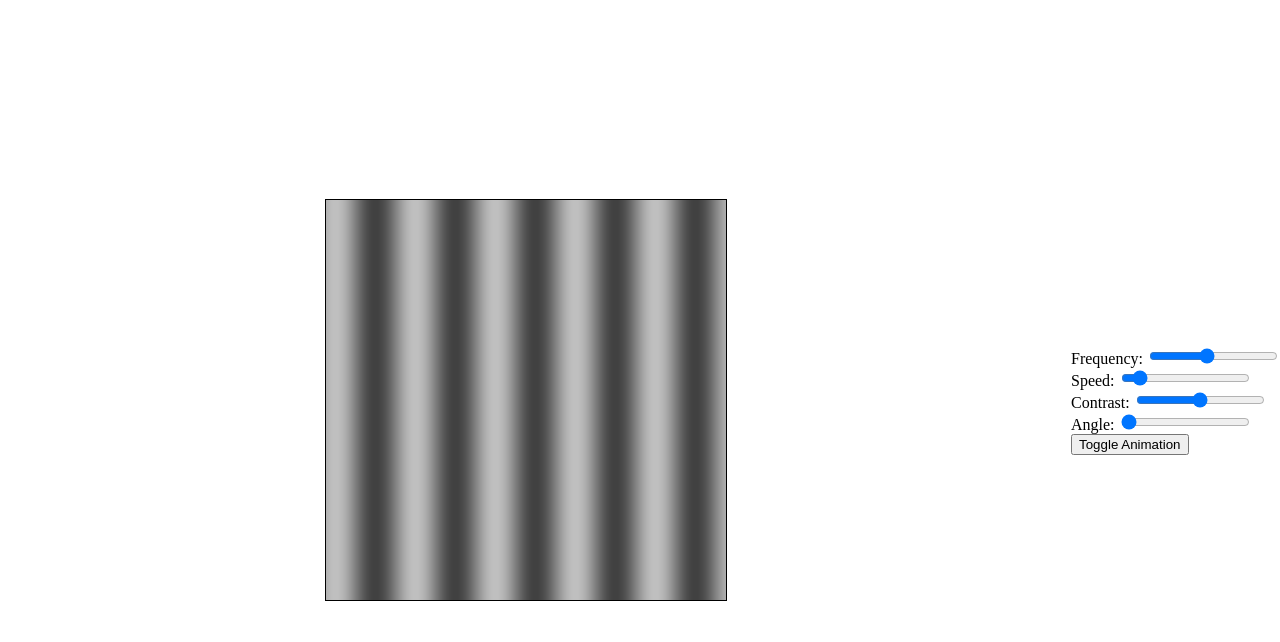
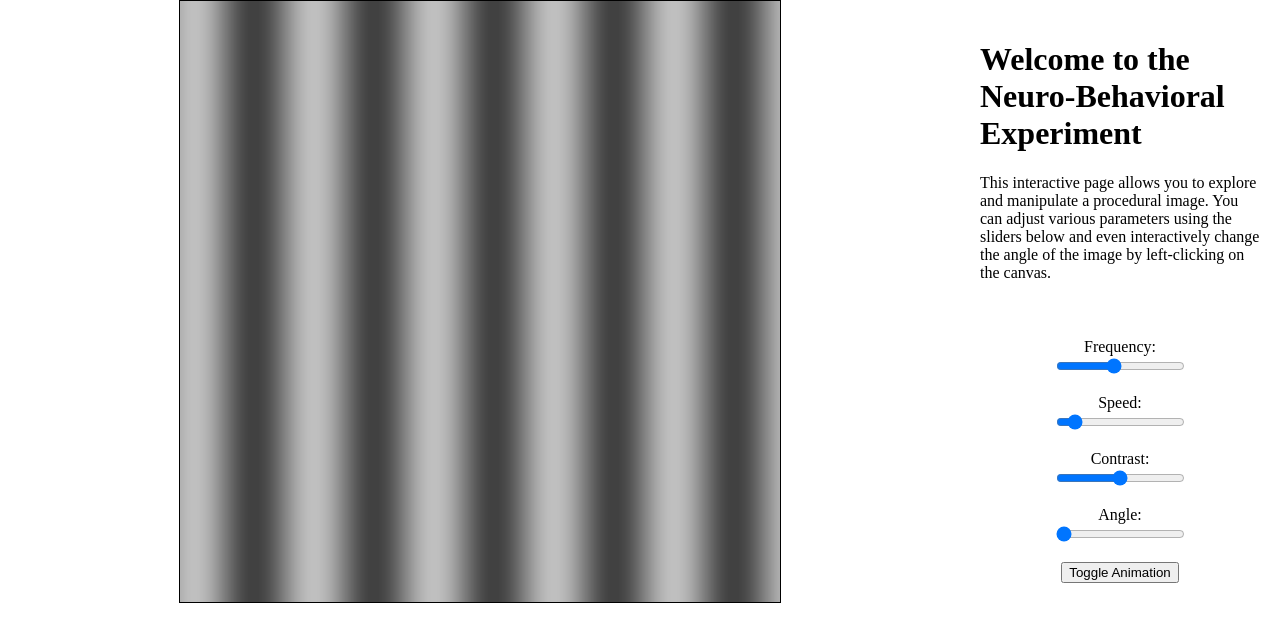
Before and after one commit to EmeEmu/QuickAndDirtyOMR, a plain HTML site: page index.html in a window 1280 px wide. Drawn offline with Linux system fonts and the light colour scheme; animation ran at ten frames a second.

Commit message:
better layout

```diff
--- a/index.html
+++ b/index.html
@@ -7,34 +7,61 @@
     <style>
       /* Add your CSS styles here */
       body {
-        display: flex;
-        justify-content: flex-start;
-        align-items: center;
-        height: 100vh;
         margin: 0;
         padding: 0;
+        height: 100vh;
+        display: flex;
+        flex-direction: column;
       }
-      #canvas-container {
-        flex: 1;
+      .container {
+        display: flex;
+        flex-direction: row;
+        width: 100%;
+      }
+      .canvas-container {
+        flex: 3;
         display: flex;
         justify-content: center;
-        align-items: center;
+        align-items: stretch;
       }
       #canvas {
         border: 1px solid black;
         max-width: 100%;
         max-height: 100%;
       }
+      .right-column {
+        flex: 1;
+        display: flex;
+        flex-direction: column;
+      }
+      #description {
+        flex: 2;
+        padding: 20px;
+      }
       #controls {
-        margin-left: 20px;
+        flex: 3;
+        display: flex;
+        flex-direction: column;
+        align-items: center;
+        padding: 20px;
       }
     </style>
   </head>
   <body>
-    <div id="canvas-container">
+    <div class="container">
+      <div class="canvas-container">
         <canvas id="canvas" width="400" height="400"></canvas>
       </div>
-
+      <div class="right-column">
+        <div id="description">
+          <h1>Welcome to the Neuro-Behavioral Experiment</h1>
+          <p>
+            This interactive page allows you to explore and manipulate a
+            procedural image. You can adjust various parameters using the
+            sliders below and even interactively change the angle of the image
+            by left-clicking on the canvas.
+          </p>
+        </div>
         <div id="controls">
           <label for="frequencySlider">Frequency:</label>
           <input type="range" id="frequencySlider" min="1" max="10" value="5" />
@@ -50,12 +77,20 @@
           />
           <br />
           <label for="contrastSlider">Contrast:</label>
-      <input type="range" id="contrastSlider" min="0" max="100" value="50" />
+          <input
+            type="range"
+            id="contrastSlider"
+            min="0"
+            max="100"
+            value="50"
+          />
           <br />
           <label for="angleSlider">Angle:</label>
           <input type="range" id="angleSlider" min="0" max="360" value="0" />
           <br />
           <button id="toggleButton">Toggle Animation</button>
+        </div>
+      </div>
     </div>
 
     <script>
```
Lines whose indentation alone changed are shown as unchanged.
